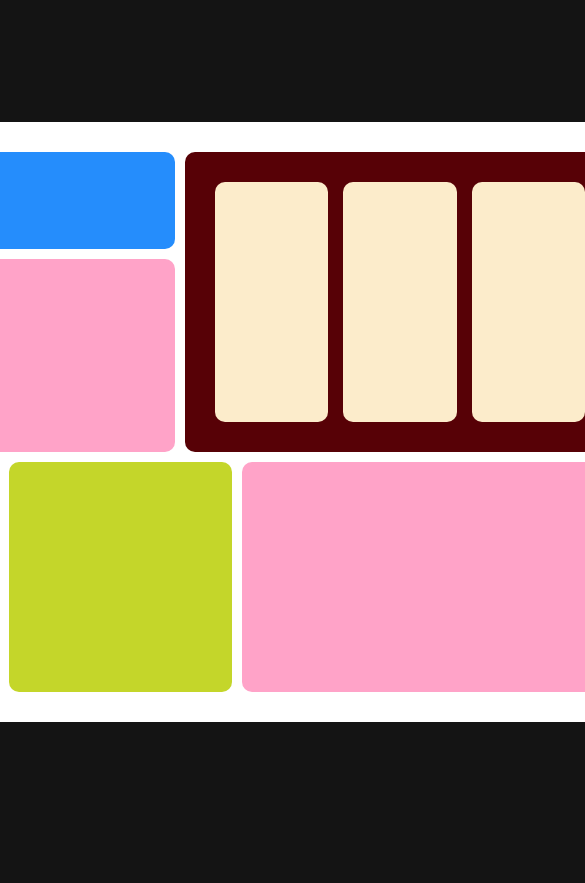
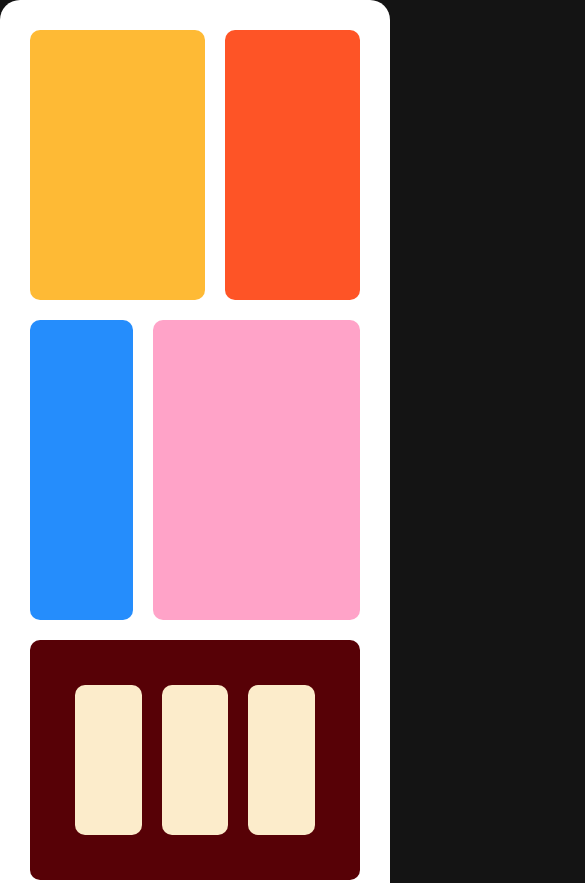
Before and after one commit to nandaaa23/easter-egg-2, a plain HTML site: page index.html in a window 390 px wide. Shown: the top 883 px of the page, 585 px wide, since content can reach past the window. Before the commit the page ends 844 px from the top, so only its background shows below. Drawn offline with Linux system fonts and the light colour scheme.

Commit message:
made it responsive

```diff
--- a/styles.css
+++ b/styles.css
@@ -146,3 +146,76 @@ body{
     background-color: #fceccb;
     border-radius: 10px;
 }
+
+@media (max-width: 968px) {
+    .container {
+        width: 100%;
+        height: auto;
+        padding: 15px;
+    }
+
+    .container1 {
+        flex-direction: column;
+        height: auto;
+        width: 100%;
+        padding: 15px;
+        gap: 20px;
+    }
+
+    .container2 {
+        height: auto;
+        width: 100%;
+        padding: 15px;
+    }
+
+    .container3 {
+        width: 100%;
+        height: auto;
+    }
+
+    .col-left, .col-middle, .col-right {
+        width: 100%;
+        flex: 2;
+        height: auto;
+    }
+
+    .col-right {
+        flex-direction: row;
+        padding: 45px;
+        gap: 20px;
+    }
+
+    .col-left,.col-middle,.coll{
+        flex-direction: row;
+        gap: 20px;
+    }
+
+
+     .col4, .col5, .col6 {
+        min-height: 150px;
+    }
+
+    .row1{
+        min-height: 270px;
+    }
+
+    .row2{
+        min-height: 190px;
+    }
+
+    .row3{
+        min-height: 150px;
+    }
+
+    .row4{
+        min-height: 300px;
+    }
+
+     .col1, .col2{
+        min-height: 230px;
+     }
+
+     .col3{
+        min-height: 280px;
+     }
+}
```
Also changed, not shown: index.html (line endings or trailing spaces).
